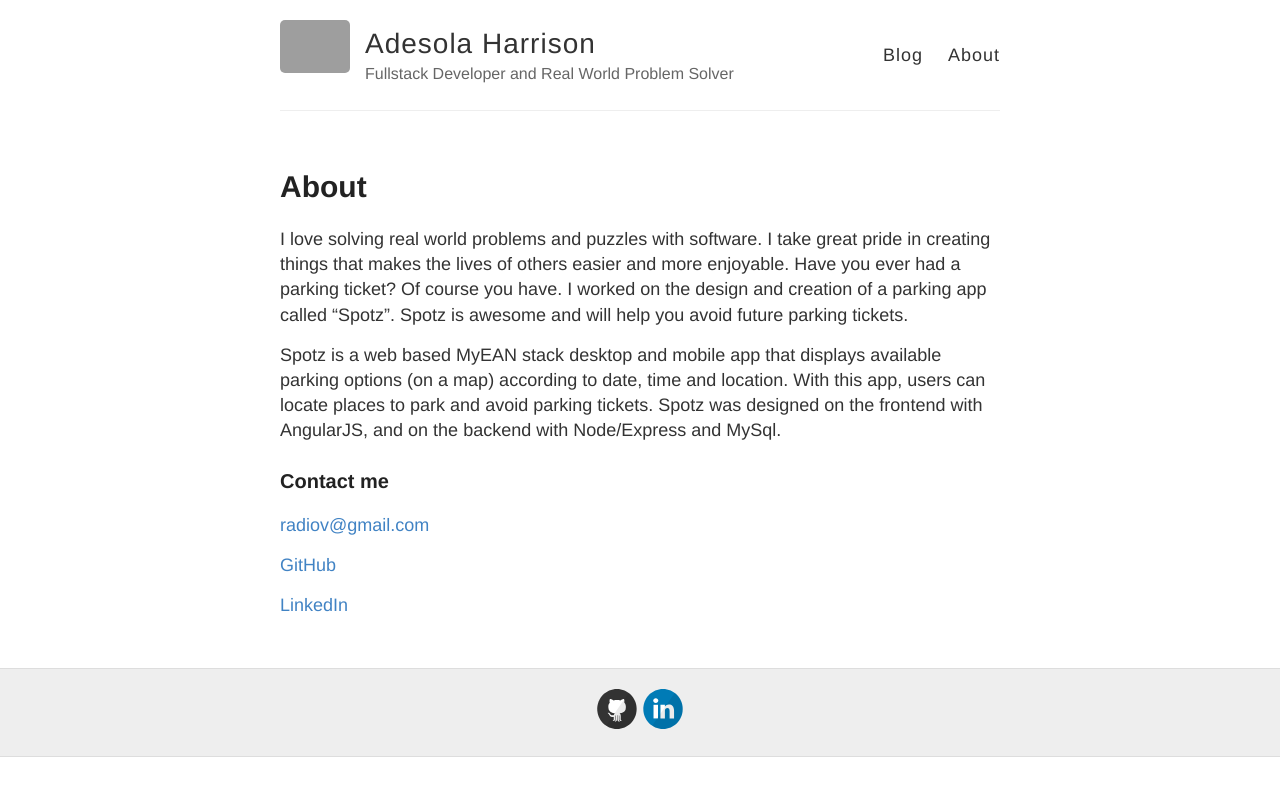
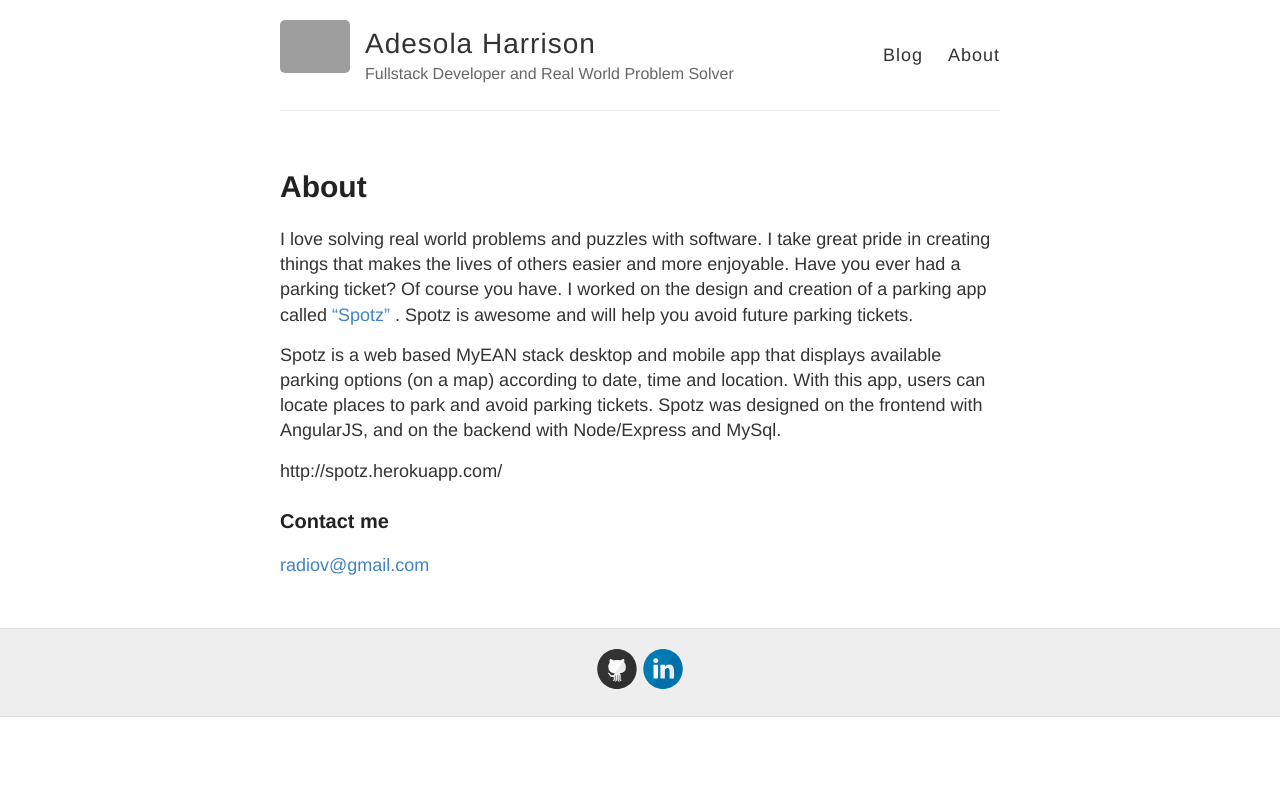
Before and after one commit to HarrisonA/HarrisonA.github.io, a Jekyll site: the page built from about.md, in a window 1280 px wide. Shown: the top 796 px of the page. Built offline with Jekyll 4.4.1, drawn with Linux system fonts in a browser that asks for light colours; Markdown is read by kramdown in place of the engine named in the settings; grey boxes are pictures that could not be loaded.

Commit message:
url updates

```diff
--- a/about.md
+++ b/about.md
@@ -4,15 +4,12 @@ title: About
 permalink: /about/
 ---
 
-I love solving real world problems and puzzles with software. I take great pride in creating things that makes the lives of others easier and more enjoyable.  Have you ever had a parking ticket? Of course you have. I worked on the design and creation of a parking app called “Spotz”.  Spotz is awesome and will help you avoid future parking tickets.
+I love solving real world problems and puzzles with software. I take great pride in creating things that makes the lives of others easier and more enjoyable.  Have you ever had a parking ticket? Of course you have. I worked on the design and creation of a parking app called ["Spotz"](http://spotz.herokuapp.com) .  Spotz is awesome and will help you avoid future parking tickets.
 
 Spotz is a web based MyEAN stack desktop and mobile app that displays available parking options (on a map) according to date, time and location. With this app, users can locate places to park and avoid parking tickets. Spotz was designed on the frontend with AngularJS, and on the backend with Node/Express and MySql.
 
+http://spotz.herokuapp.com/
 
 ### Contact me
 
 [radiov@gmail.com](mailto:radiov@gmail.com)
-
-[GitHub](https://github.com/HarrisonA)
-
-[LinkedIn](https://linkedin.com/in/AdesolaHarrison)
```
